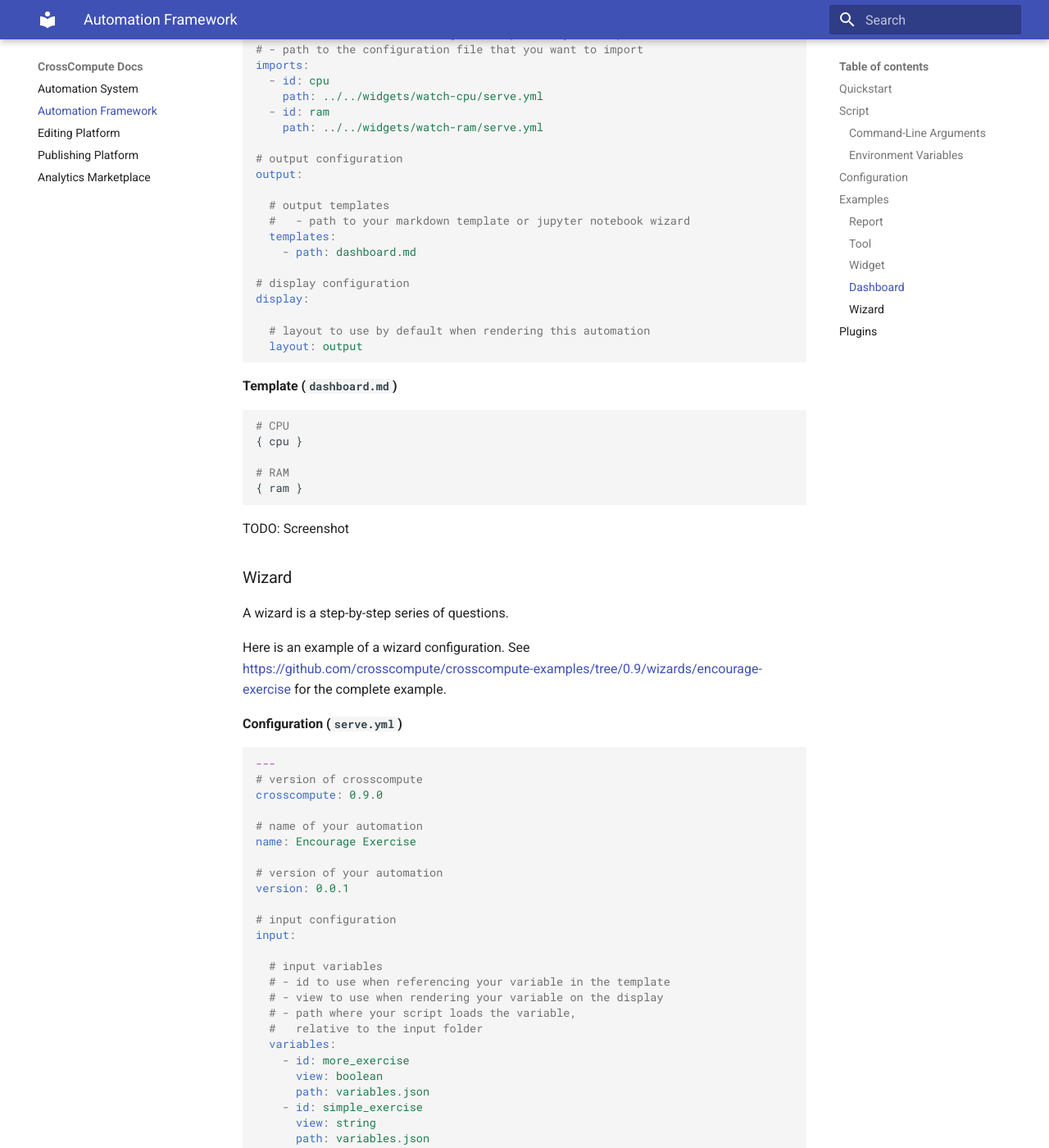
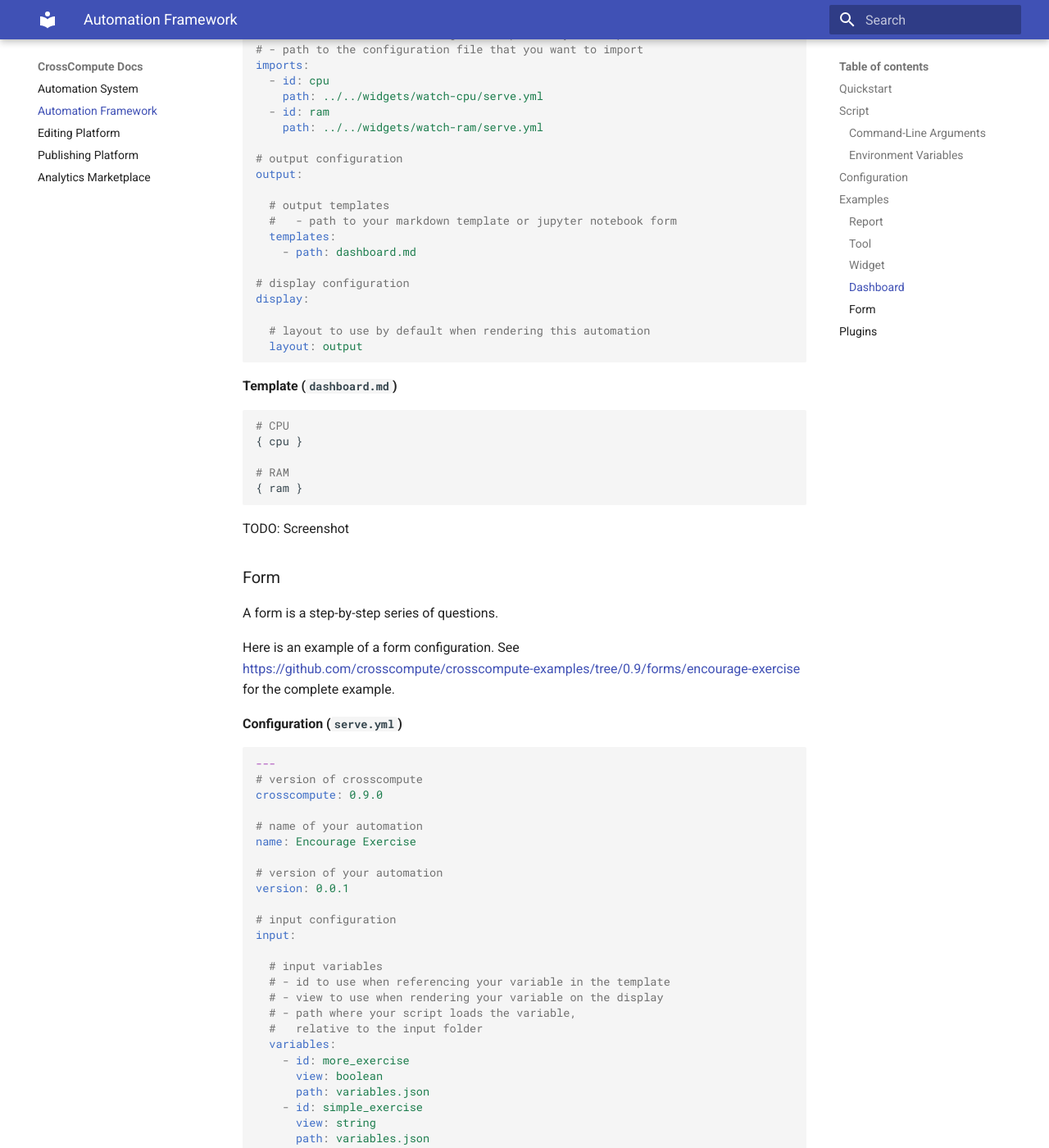
Before and after one commit to crosscompute/crosscompute-docs, an MkDocs documentation site: the page built from docs/automation-framework/README.md, in a window 1280 px wide and 1400 px high, scrolled down 13021 px. Shown: the whole window at 82% size. Built offline with MkDocs 1.6.1 and Material for MkDocs 9.7.7, drawn with Linux system fonts in a browser that asks for light colours; some of the changed text lies outside the part shown.

Commit message:
Rename wizard to form

```diff
--- a/docs/automation-framework/README.md
+++ b/docs/automation-framework/README.md
@@ -1,6 +1,6 @@
 # Automation Framework
 
-Transform your Jupyter notebook or command-line script into a step-by-step wizard that generates a web-based report.
+Transform your Jupyter notebook or command-line script into a step-by-step form that generates a web-based report.
 
 ## Quickstart
 
@@ -272,7 +272,7 @@
               input folder }
       settings: { settings to configure the view }
   templates:
-    - path: { path to your markdown template or jupyter notebook wizard }
+    - path: { path to your markdown template or jupyter notebook form }
 output:
   variables:
     - id: { id to use when referencing this variable in your template }
@@ -281,7 +281,7 @@
               output folder }
       settings: { settings to configure the view }
   templates:
-    - path: { path to your markdown template or jupyter notebook wizard }
+    - path: { path to your markdown template or jupyter notebook form }
 log:
   variables:
     - id: { id to use when referencing this variable in your template }
@@ -289,7 +289,7 @@
       path: { path where your script loads this variable, relative to the
               log folder }
   templates:
-    - path: { path to your markdown template or jupyter notebook wizard }
+    - path: { path to your markdown template or jupyter notebook form }
 debug:
   variables:
     - id: { id to use when referencing this variable in your template }
@@ -297,7 +297,7 @@
       path: { path where your script loads this variable, relative to the
               debug folder }
   templates:
-    - path: { path to your markdown template or jupyter notebook wizard }
+    - path: { path to your markdown template or jupyter notebook form }
 tests:
   - folder: { folder that contains an input subfolder with paths for
               input variables that define a specific test }
@@ -400,7 +400,7 @@
       path: values.csv
 
   # output templates
-  #   - path to your markdown template or jupyter notebook wizard
+  #   - path to your markdown template or jupyter notebook form
   templates:
     - path: report.md
 
@@ -649,7 +649,7 @@
 output:
 
   # output templates
-  #   - path to your markdown template or jupyter notebook wizard
+  #   - path to your markdown template or jupyter notebook form
   templates:
     - path: dashboard.md
 
@@ -672,11 +672,11 @@
 
 TODO: Screenshot
 
-### Wizard
+### Form
 
-A wizard is a step-by-step series of questions.
+A form is a step-by-step series of questions.
 
-Here is an example of a wizard configuration. See <https://github.com/crosscompute/crosscompute-examples/tree/0.9/wizards/encourage-exercise> for the complete example.
+Here is an example of a form configuration. See <https://github.com/crosscompute/crosscompute-examples/tree/0.9/forms/encourage-exercise> for the complete example.
 
 **Configuration (`serve.yml`)**
 
@@ -708,7 +708,7 @@
       path: variables.json
 
   # input templates
-  # - path to your markdown template or jupyter notebook wizard
+  # - path to your markdown template or jupyter notebook form
   templates:
     - path: ask.ipynb
 
```
Also changed, not shown: docs/README.md (+5 -5 lines), docs/analytics-marketplace/README.md (+1 -1 lines).
